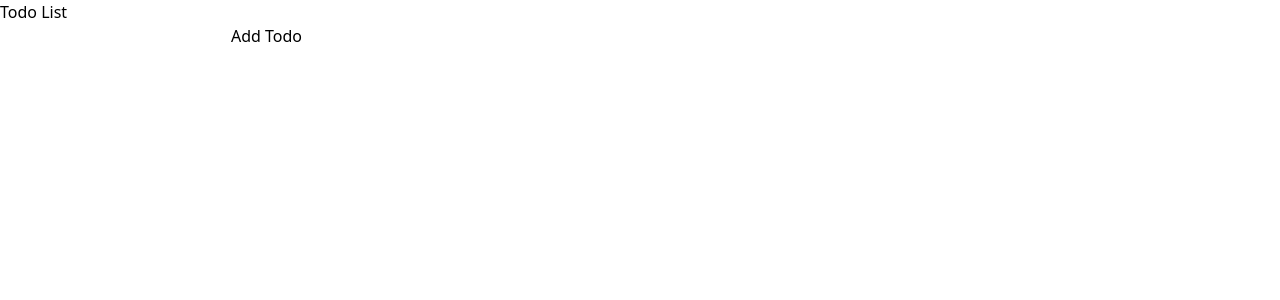
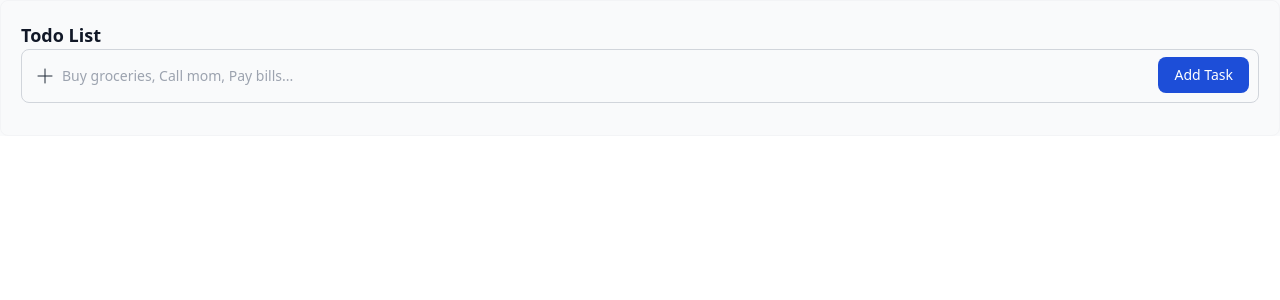
Before and after one commit to KennyAle/todo-app, a React (Create React App) app: page / in a window 1280 px wide. Shown: the top 300 px of the page. Built offline with nearby package versions, Linux system fonts and the light colour scheme.

Commit message:
Styling Input, Buttons and Board

```diff
--- a/src/components/TodoList.jsx
+++ b/src/components/TodoList.jsx
@@ -1,5 +1,5 @@
 import React, { useState } from 'react'
-function TodoList () {
+function TodoList() {
     const [todos, setTodos] = useState([])
     const [input, setInput] = useState('')
 
@@ -20,23 +20,48 @@ function TodoList () {
     }
 
     return (
-        <div>
-            <h1>Todo List</h1>
-            <form>
-                <input type="text" value={input} onChange={handleChange} />
-                <button onClick={handleSubmit}>Add Todo</button>
-            </form>
-            <ul>
-                {todos.map((todo, index) => (
-                    <li key={index}>
-                        <input type="checkbox" id='task' name='task' />
-                        <label htmlFor='task'>{todo}</label>
-                        <button onClick={() => deleteTodo(index)}>Delete</button>
-                    </li>
-                ))}
-            </ul>
+        <div className='bg-gray-50 dark:bg-gray-800 dark:border-gray-700'>
+            <div class="p-5 mb-4 border border-gray-100 rounded-lg bg-gray-50 dark:bg-gray-800 dark:border-gray-700">
+                <h1 class="text-lg font-semibold text-gray-900 dark:text-white">Todo List</h1>
+                <form>
+                    <div class="relative">
+                        <div class="absolute inset-y-0 start-0 flex items-center ps-3 pointer-events-none">
+                            <svg class="w-6 h-6 text-gray-800 dark:text-white" aria-hidden="true" xmlns="http://www.w3.org/2000/svg" width="24" height="24" fill="none" viewBox="0 0 24 24">
+                                <path stroke="currentColor" stroke-linecap="round" stroke-linejoin="round" stroke-width="1" d="M5 12h14m-7 7V5" />
+                            </svg>
+                        </div>
+                        <input type="text" id="task" value={input} onChange={handleChange} class="block w-full p-4 ps-10 text-sm text-gray-900 border border-gray-300 rounded-lg bg-gray-50 focus:ring-blue-500 focus:border-blue-500 dark:bg-gray-700 dark:border-gray-600 dark:placeholder-gray-400 dark:text-white dark:focus:ring-blue-500 dark:focus:border-blue-500" placeholder="Buy groceries, Call mom, Pay bills..." />
+                        <button onClick={handleSubmit} type="submit" class="text-white absolute end-2.5 bottom-2.5 bg-blue-700 hover:bg-blue-800 focus:ring-4 focus:outline-none focus:ring-blue-300 font-medium rounded-lg text-sm px-4 py-2 dark:bg-blue-600 dark:hover:bg-blue-700 dark:focus:ring-blue-800">Add Task</button>
+                    </div>
+                </form>
+                <ol class="mt-3 divide-y divider-gray-200 dark:divide-gray-700">
+                    {todos.map((todo, index) => (
+                        <li class="flex justify-between p-3 text-gray-600 dark:text-gray-400 hover:bg-gray-100 dark:hover:bg-gray-700" key={index}>
+                            <div>
+                                <p class="font-medium text-gray-900 dark:text-white">{todo}</p>
+                                <time class="text-sm font-normal">1:30 AM, 05/05/2024</time>
+                            </div>
+                            <div class="flex">
+                                <button onClick={() => deleteTodo(index)} type="button" class="text-blue-700 border border-blue-900 hover:bg-blue-700 hover:text-white focus:ring-4 focus:outline-none focus:ring-blue-300 font-medium rounded-lg text-sm p-2.5 text-center inline-flex items-center me-2 dark:border-blue-900 dark:text-blue-500 dark:hover:text-white dark:focus:ring-blue-800 bg-blue-500">
+                                    <svg class="w-6 h-6 text-gray-800 dark:text-white" aria-hidden="true" xmlns="http://www.w3.org/2000/svg" width="24" height="24" fill="currentColor" viewBox="0 0 24 24">
+                                        <path fill-rule="evenodd" d="M8.586 2.586A2 2 0 0 1 10 2h4a2 2 0 0 1 2 2v2h3a1 1 0 1 1 0 2v12a2 2 0 0 1-2 2H7a2 2 0 0 1-2-2V8a1 1 0 0 1 0-2h3V4a2 2 0 0 1 .586-1.414ZM10 6h4V4h-4v2Zm1 4a1 1 0 1 0-2 0v8a1 1 0 1 0 2 0v-8Zm4 0a1 1 0 1 0-2 0v8a1 1 0 1 0 2 0v-8Z" clip-rule="evenodd" />
+                                    </svg>
+                                    <span class="sr-only">Delete button</span>
+                                </button>
+                                <button onClick={() => deleteTodo(index)} type="button" class="text-blue-700 border border-blue-900 hover:bg-blue-700 hover:text-white focus:ring-4 focus:outline-none focus:ring-blue-300 font-medium rounded-lg text-sm p-2.5 text-center inline-flex items-center me-2 dark:border-blue-900 dark:text-blue-500 dark:hover:text-white dark:focus:ring-blue-800 bg-blue-500">
+                                    <svg class="w-6 h-6 text-gray-800 dark:text-white" aria-hidden="true" xmlns="http://www.w3.org/2000/svg" width="24" height="24" fill="currentColor" viewBox="0 0 24 24">
+                                        <path fill-rule="evenodd" d="M11.32 6.176H5c-1.105 0-2 .949-2 2.118v10.588C3 20.052 3.895 21 5 21h11c1.105 0 2-.948 2-2.118v-7.75l-3.914 4.144A2.46 2.46 0 0 1 12.81 16l-2.681.568c-1.75.37-3.292-1.263-2.942-3.115l.536-2.839c.097-.512.335-.983.684-1.352l2.914-3.086Z" clip-rule="evenodd" />
+                                        <path fill-rule="evenodd" d="M19.846 4.318a2.148 2.148 0 0 0-.437-.692 2.014 2.014 0 0 0-.654-.463 1.92 1.92 0 0 0-1.544 0 2.014 2.014 0 0 0-.654.463l-.546.578 2.852 3.02.546-.579a2.14 2.14 0 0 0 .437-.692 2.244 2.244 0 0 0 0-1.635ZM17.45 8.721 14.597 5.7 9.82 10.76a.54.54 0 0 0-.137.27l-.536 2.84c-.07.37.239.696.588.622l2.682-.567a.492.492 0 0 0 .255-.145l4.778-5.06Z" clip-rule="evenodd" />
+                                    </svg>
+                                    <span class="sr-only">Edit button</span>
+                                </button>
+                            </div>
+                        </li>
+                    ))}
+                </ol>
+            </div>
         </div>
-            )
+    )
 }
 
 export default TodoList
```
